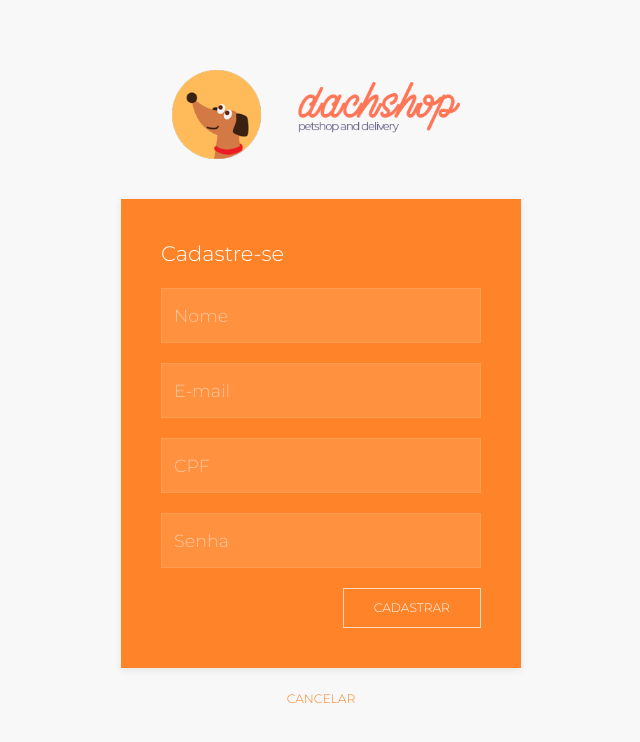
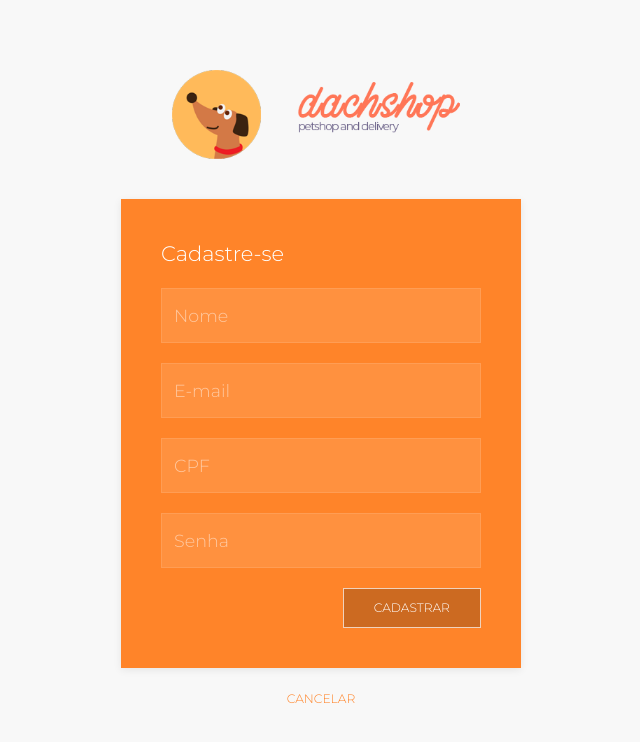
Before and after one commit to delciney/Balta-7187-Angular, an Angular app: page /signup in a window 1280 px wide. Shown: the top 742 px of the page, without its empty margins (319-959 px from the left). Built offline with nearby package versions, Linux system fonts and the light colour scheme.

Commit message:
Cadastro de clientes parte 2

```diff
--- a/src/app/pages/account/signup-page/signup-page.component.html
+++ b/src/app/pages/account/signup-page/signup-page.component.html
@@ -32,6 +32,7 @@
             formControlName="name"
             type="text"
             placeholder="Nome"
+            [ngClass]="{'uk-form-danger': (!form.controls.password.valid && !form.controls.password.pristine) }"
           >
         </div>
         <div
@@ -42,6 +43,7 @@
             formControlName="email"
             type="email"
             placeholder="E-mail"
+            [ngClass]="{'uk-form-danger': (!form.controls.password.valid && !form.controls.password.pristine) }"
           >
         </div>
         <div
@@ -52,6 +54,7 @@
             type="text"
             placeholder="CPF"
             mask="###.###.###-##"
+            [ngClass]="{'uk-form-danger': (!form.controls.password.valid && !form.controls.password.pristine) }"
           >
         </div>
         <div
@@ -61,14 +64,16 @@
             class="uk-input uk-form-large"
             type="password"
             placeholder="Senha"
+            [ngClass]="{'uk-form-danger': (!form.controls.password.valid && !form.controls.password.pristine) }"
           >
         </div>
         <div
           class="uk-margin uk-text-right"
         >
           <button
+            class="uk-button uk-button-default"
+            [disabled]="form.invalid"
             (click)="submit()"
-            class="uk-button uk-button-default"
           >Cadastrar
           </button>
         </div>
```
